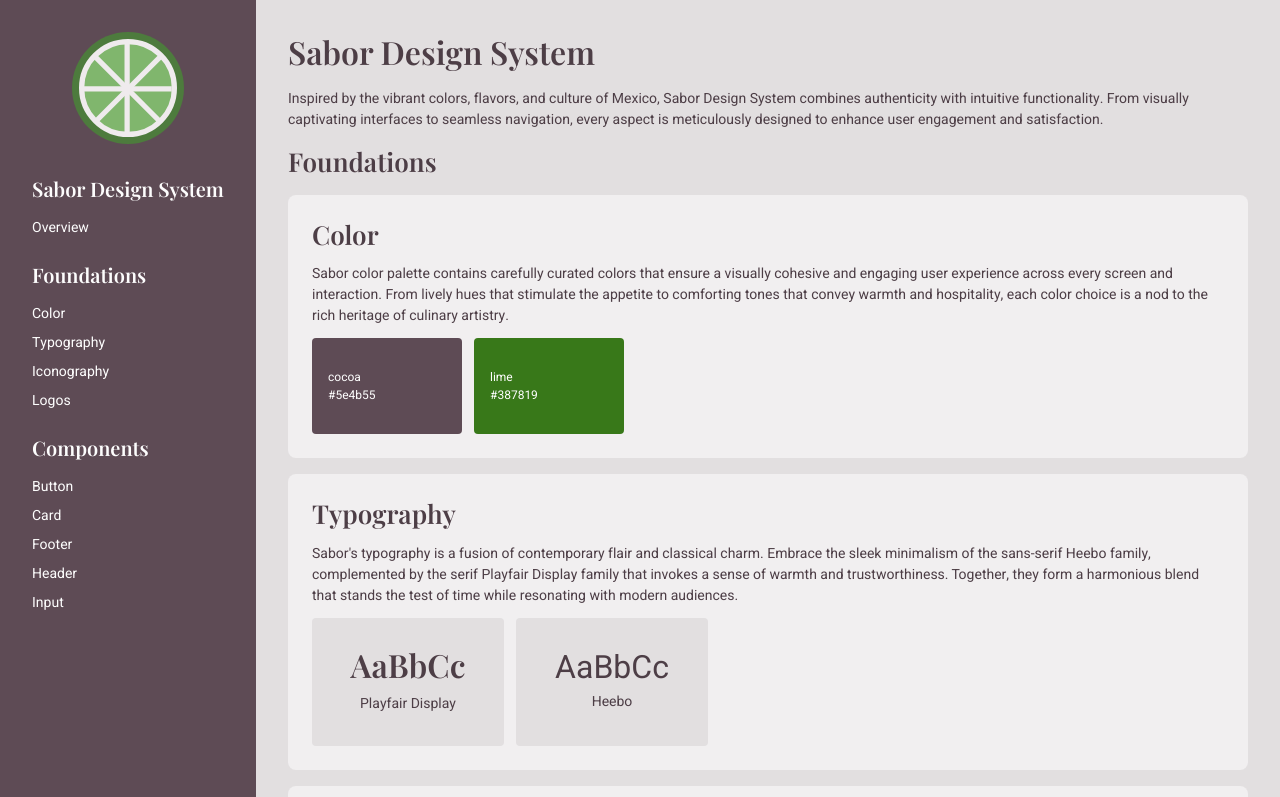
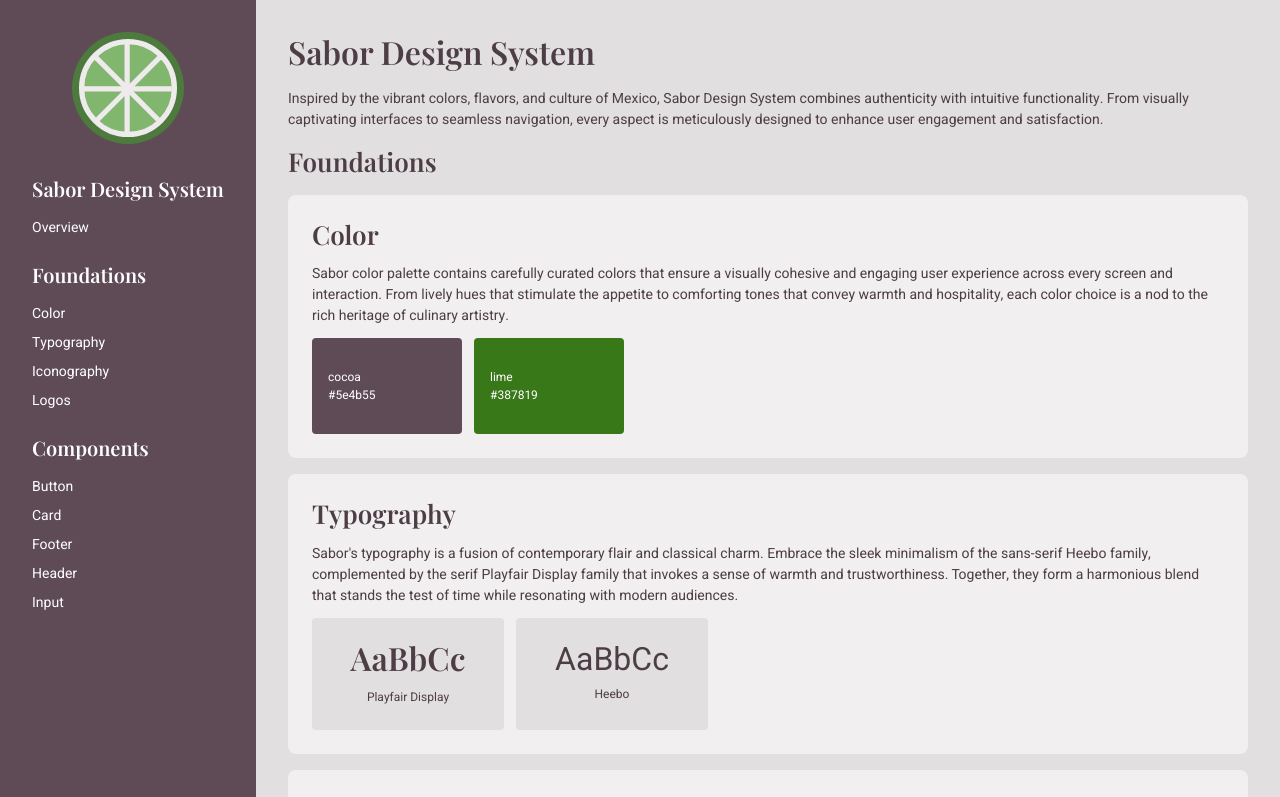
Before and after one commit to mranenko/sabor-design-system, a React (Vite) app: page / in a window 1280 px wide. Shown: the top 797 px of the page. Built offline with nearby package versions, Linux system fonts and the light colour scheme.

Commit message:
typography sample tile style fix

```diff
--- a/src/assets/styles/pages/typography.scss
+++ b/src/assets/styles/pages/typography.scss
@@ -5,10 +5,14 @@
   color: var(--color-foreground);
   display: flex;
   flex-direction: column;
-  gap: .75rem;
-  height: 8rem;
+  gap: .875rem;
+  height: 7rem;
   justify-content: center;
   width: 12rem;
+
+  .caption {
+    font-size: var(--font-size-small);
+  }
 
   .sample {
     font-size: var(--font-size-xxx-large);
```
